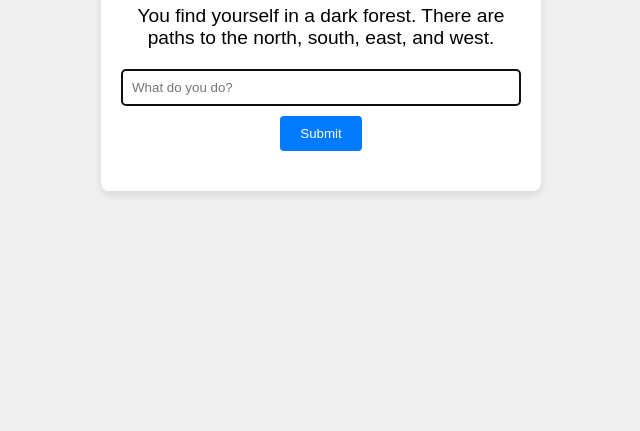
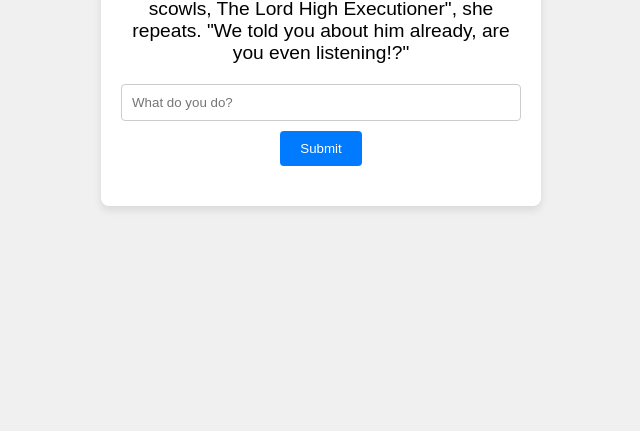
Before and after one commit to Praeda822/PK_TextAdventure, a plain HTML site: page index.html in a window 1280 px wide. Shown: the part 369-800 px from the top of the page, without its empty margins (319-959 px from the left). Drawn offline with Linux system fonts and the light colour scheme.

Commit message:
Refactored original code, new design idea structure implementation

```diff
--- a/app.js
+++ b/app.js
@@ -1,104 +1,23 @@
-"use strict";
+'use strict';
 
 // Selectors
-const storyElement = document.getElementById("story");
-const userInput = document.getElementById("user-input");
-const submitButton = document.getElementById("submit-button");
-const resultElement = document.getElementById("result");
+const storyElement = document.querySelector('.game__story');
+const userInput = document.querySelector('.game__input');
+const submitButton = document.querySelector('.game__button');
+const resultElement = document.querySelector('.game__result');
 
 // Initial game state
-let currentScene = "start";
+let currentScene = 'start';
 
 // Game scene logic
 // Rough as guts for now - will write up tmrw
 const scenes = {
   start: {
-    text: "You find yourself in a dark forest. There are paths to the north, south, east, and west.",
+    text: '"The Lord High who?" You stare at your friends, Patrick and Rachel Smith. Rachel scowls, The Lord High Executioner", she repeats. "We told you about him already, are you even listening!?"',
     options: {
-      north: "northPath",
-      south: "southPath",
-      east: "eastPath",
-      west: "westPath",
-    },
-  },
-  northPath: {
-    text: "You see a large cave entrance. Do you want to enter?",
-    options: {
-      enter: "cave",
-      back: "start",
-    },
-  },
-  southPath: {
-    text: "You come across a tranquil lake. Do you want to swim or go back?",
-    options: {
-      swim: "lake",
-      back: "start",
-    },
-  },
-  eastPath: {
-    text: "You encounter a dense forest. Do you want to explore or go back?",
-    options: {
-      explore: "forest",
-      back: "start",
-    },
-  },
-  westPath: {
-    text: "You find an abandoned village. Do you want to search or go back?",
-    options: {
-      search: "village",
-      back: "start",
-    },
-  },
-  cave: {
-    text: "The cave is dark and you hear strange noises. Do you want to proceed or go back?",
-    options: {
-      proceed: "deepCave",
-      back: "northPath",
-    },
-  },
-  lake: {
-    text: "The water is refreshing. You feel rejuvenated. Do you want to go back?",
-    options: {
-      back: "southPath",
-    },
-  },
-  forest: {
-    text: "You find a hidden treasure chest. Do you want to open it or go back?",
-    options: {
-      open: "treasure",
-      back: "eastPath",
-    },
-  },
-  village: {
-    text: "The village is eerily silent. You find a map to a secret location. Do you want to follow it or go back?",
-    options: {
-      follow: "secretLocation",
-      back: "westPath",
-    },
-  },
-  deepCave: {
-    text: "You find a sleeping dragon. Do you want to fight or go back?",
-    options: {
-      fight: "dragonFight",
-      back: "cave",
-    },
-  },
-  treasure: {
-    text: "The chest contains gold and jewels. You win!",
-    options: {
-      restart: "start",
-    },
-  },
-  secretLocation: {
-    text: "You find an ancient artifact. You win!",
-    options: {
-      restart: "start",
-    },
-  },
-  dragonFight: {
-    text: "The dragon wakes up and you have no chance. You lose!",
-    options: {
-      restart: "start",
+      choice1:
+        'Head outside and go for a bike ride, your new friends have gone crazy',
+      choice2: 'Stay longer and listen to what the siblings have to say',
     },
   },
 };
@@ -110,47 +29,7 @@ function displayScene(sceneKey) {
 
   // Update the story element with the text of the current scene
   storyElement.textContent = scene.text;
-
-  // Clear any previous result message
-  resultElement.textContent = "";
-
-  // Clear the options
-  userInput.value = "";
-
-  // Set focus to the input field for user convenience
-  userInput.focus();
 }
-
-// Function to handle user input
-function handleInput() {
-  // Capture the user input, trim whitespace, and convert to lowercase
-  const userChoice = userInput.value.trim().toLowerCase();
-
-  // Fetch the current scene object
-  const scene = scenes[currentScene];
-
-  // Check if the user input matches any options in the current scene
-  if (scene.options[userChoice]) {
-    // Update the current scene based on user choice
-    currentScene = scene.options[userChoice];
-
-    // Display the new scene
-    displayScene(currentScene);
-  } else {
-    // Show an error message if the user input is invalid
-    resultElement.textContent = "Invalid command. Please try again.";
-  }
-}
-
-// Event listener for the submit button
-submitButton.addEventListener("click", handleInput);
-
-// Event listener for Enter key
-userInput.addEventListener("keypress", (e) => {
-  if (e.key === "Enter") {
-    handleInput();
-  }
-});
 
 // Start the game by displaying the initial scene
 displayScene(currentScene);
--- a/index.html
+++ b/index.html
@@ -8,16 +8,11 @@
   </head>
   <body>
     <div class="game">
-      <h1 class="game__title">Pks Choose Your Own Adventure Game</h1>
-      <p class="game__story" id="story"></p>
-      <input
-        type="text"
-        class="game__input"
-        id="user-input"
-        placeholder="What do you do?"
-      />
-      <button class="game__button" id="submit-button">Submit</button>
-      <p class="game__result" id="result"></p>
+      <h1 class="game__title">Welcome, Adventurer!</h1>
+      <p class="game__story"></p>
+      <input type="text" class="game__input" placeholder="What do you do?" />
+      <button class="game__button">Submit</button>
+      <p class="game__result"></p>
     </div>
     <script src="app.js" charset="utf-8"></script>
     <script src="script.js" charset="utf-8"></script>
```
Also changed, not shown: 1 other file.
